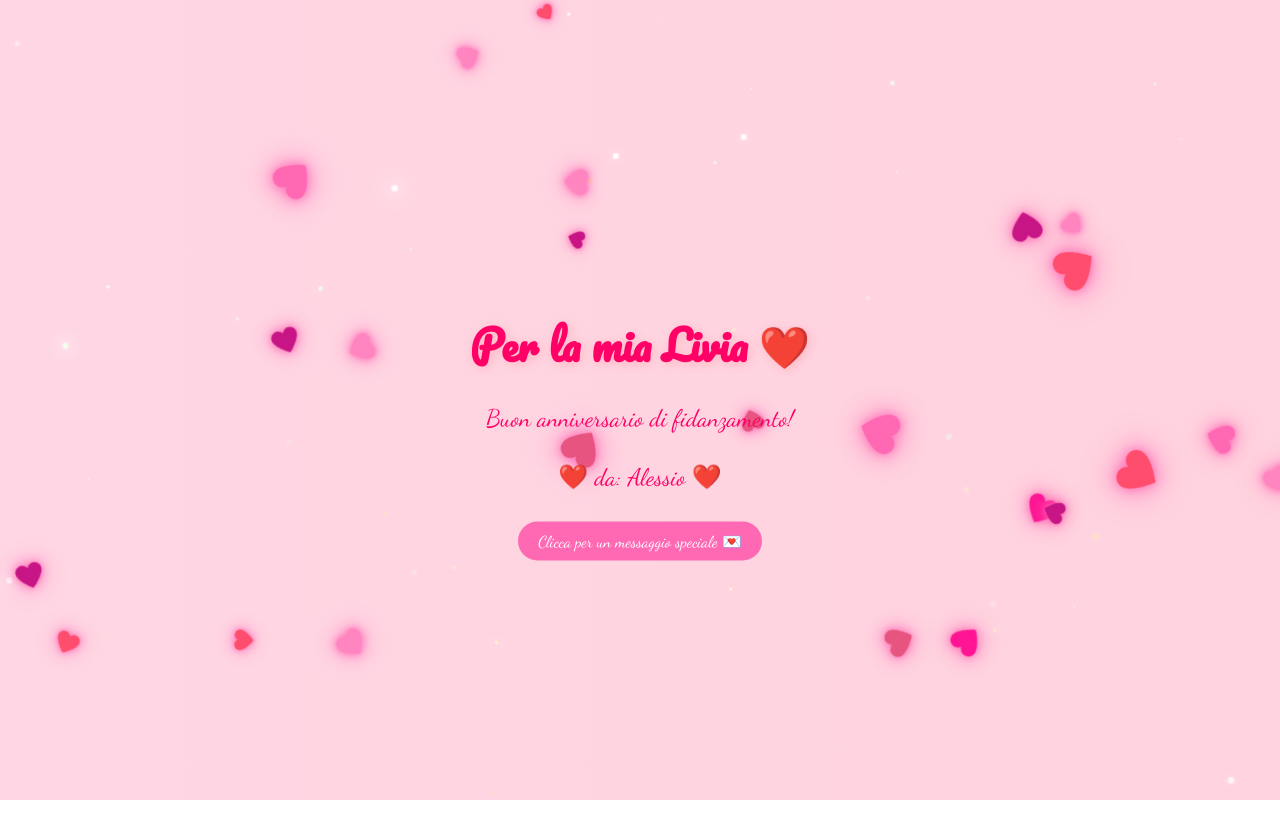
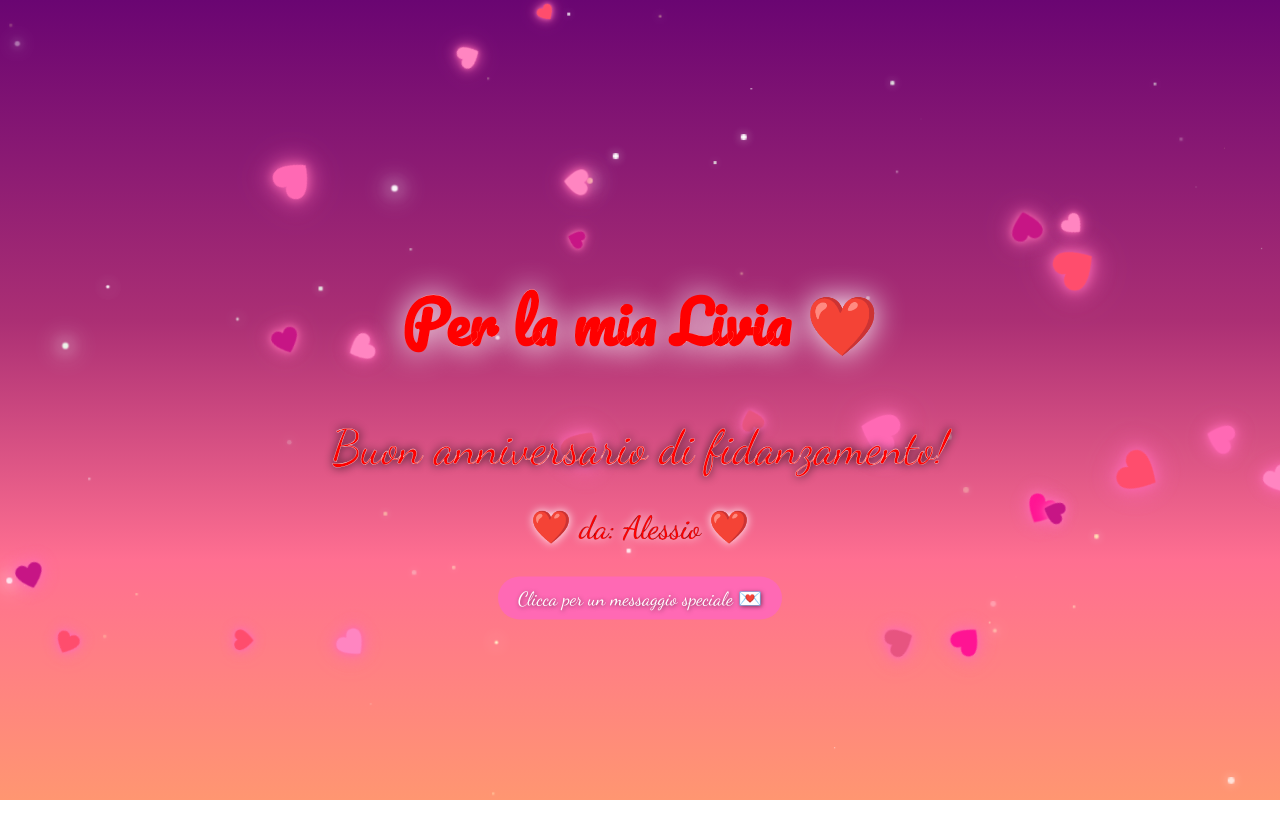
Before and after one commit to alessiom93/fun_01, a Vue app: page / in a window 1280 px wide. Built offline with nearby package versions, Linux system fonts and the light colour scheme; what vue3-particles would draw is missing.

Commit message:
version 4

```diff
--- a/src/App.vue
+++ b/src/App.vue
@@ -30,12 +30,21 @@ export default {
 
 .background {
   position: fixed;
-  top:0; left:0; width:100%; height:100%;
-  background: linear-gradient(270deg, #ffe6f0, #ffccd5, #ffd9e8, #e6ccff, #ffcce6, #fff0f5);
-  background-size: 1800% 1800%;
-  animation: rainbowFlow 25s ease infinite;
-  z-index: 0; /* sotto tutti gli effetti */
+  top: 0;
+  left: 0;
+  width: 100%;
+  height: 100%;
+  /* sfumatura verticale romantica */
+  background: linear-gradient(to bottom,
+    #6a0572 0%,    /* viola intenso */
+    #ab2f74 40%,   /* fucsia caldo */
+    #ff6f91 70%,   /* rosa acceso */
+    #ff9671 100%   /* arancio rosato */
+  );
+  z-index: 0;
+  pointer-events: none;
 }
+
 
 @keyframes rainbowFlow {
   0% { background-position: 0% 50%; }
--- a/src/components/LoveMessage.vue
+++ b/src/components/LoveMessage.vue
@@ -1,8 +1,8 @@
 <template>
   <div class="love-container">
     <h1 ref="title">Per la mia Livia ❤️</h1>
-    <p ref="message">Buon anniversario di fidanzamento!</p>
-    <p ref="message2">❤️ da: Alessio ❤️</p>
+    <p id="message" ref="message">Buon anniversario di fidanzamento!</p>
+    <p id="message2" ref="message2">❤️ da: Alessio ❤️</p>
     <button @click="surprise">Clicca per un messaggio speciale 💌</button>
 
     <div ref="explosion" class="explosion-container" aria-hidden="true"></div>
@@ -180,6 +180,36 @@ onComplete: () => {
 </script>
 
 <style scoped>
+/* ==================== BACKGROUND ==================== */
+.background {
+  position: fixed;
+  top: 0;
+  left: 0;
+  width: 100%;
+  height: 100%;
+  /* sfumatura verticale romantica, statica */
+  background: linear-gradient(to bottom,
+    #6a0572 0%,    /* viola intenso */
+    #ab2f74 40%,   /* fucsia caldo */
+    #ff6f91 70%,   /* rosa acceso */
+    #ff9671 100%   /* arancio rosato */
+  );
+  z-index: 0;
+  pointer-events: none;
+}
+
+/* ==================== LOVE CONTAINER ==================== */
+.love-container {
+  position: relative;
+  top: 50%;
+  transform: translateY(-50%);
+  text-align: center;
+  color: #ff6699; /* più saturo per visibilità */
+  padding: 0 20px;
+  z-index: 2;
+}
+
+/* ==================== TESTI ==================== */
 h1, .popup {
   font-family: 'Pacifico', cursive;
 }
@@ -188,41 +218,55 @@ p, button {
   font-family: 'Dancing Script', cursive;
 }
 
-.love-container {
-  position: relative;
-  top: 50%;
-  transform: translateY(-50%);
-  text-align: center;
-  color: #ff0066;
-  padding: 0 20px;
-  z-index: 2;
-}
 h1 {
-  font-size: 2.5rem;
+  font-size: 3.5rem;
   margin-bottom: 20px;
-  text-shadow: 2px 2px 10px #ffb6c1;
+  color: red;
+  -webkit-text-stroke: 0.1px #ffffff; /* contorno bianco leggero */
+  text-stroke: 0.1px #ffffff; /* per browser che supportano */
+  text-shadow: 0.1px 0.1px 30px rgba(255,255,255,1); /* glow leggero aggiuntivo */
   animation: heartbeat 2s infinite;
 }
-p {
-  font-size: 1.5rem;
+
+#message {
+  font-size: 3rem;
   margin-bottom: 30px;
+  color: red; /* rosa chiaro in contrasto con sfondo */
+  -webkit-text-stroke: 0.3px #ffffff; /* contorno nero marcato */
+  text-stroke: 0.3px #ffffff;
+  text-shadow: 0.1px 0.1px 10px rgba(0,0,0,1); /* piccolo glow nero */
   animation: heartbeat 2.5s infinite;
 }
+
+#message2 {
+  font-size: 2rem;
+  margin-bottom: 30px;
+  color: red; /* rosa chiaro in contrasto con sfondo */
+  -webkit-text-stroke: 0.1px #000000; /* contorno nero marcato */
+  text-stroke: 0.1px #000000;
+  text-shadow: 0.1px 0.1px 10px rgba(255,255,255,1); /* piccolo glow nero */
+  animation: heartbeat 2.5s infinite;
+}
+
+
+/* ==================== BUTTON ==================== */
 button {
   padding: 10px 20px;
-  font-size: 1rem;
+  font-size: 1.2rem;
   background: #ff69b4;
   border: none;
   border-radius: 25px;
   color: white;
   cursor: pointer;
   transition: transform 0.2s;
+  text-shadow: 1px 1px 4px rgba(0,0,0,0.5);
 }
+
 button:hover {
   transform: scale(1.1);
 }
 
-/* container centrato e fissato alla finestra */
+/* ==================== ESPLOSIONE CUORI ==================== */
 .explosion-container {
   position: fixed;
   top: 50%;
@@ -234,7 +278,6 @@ button:hover {
   z-index: 50;
 }
 
-/* gli elementi sono assoluti e animati via transform (GPU) */
 .heart-explosion {
   position: absolute;
   top: 0;
@@ -248,7 +291,7 @@ button:hover {
   user-select: none;
 }
 
-/* popup e stile */
+/* ==================== POPUP ==================== */
 .popup {
   position: fixed;
   top: 20%;
@@ -267,22 +310,13 @@ button:hover {
   max-width: 600px;
 }
 
+/* ==================== ANIMAZIONE HEARTBEAT ==================== */
 @keyframes heartbeat {
-  0%,
-  100% {
-    transform: scale(1);
-  }
-  20% {
-    transform: scale(1.1);
-  }
-  40% {
-    transform: scale(0.95);
-  }
-  60% {
-    transform: scale(1.05);
-  }
-  80% {
-    transform: scale(0.98);
-  }
+  0%, 100% { transform: scale(1); }
+  20% { transform: scale(1.1); }
+  40% { transform: scale(0.95); }
+  60% { transform: scale(1.05); }
+  80% { transform: scale(0.98); }
 }
+
 </style>
```
